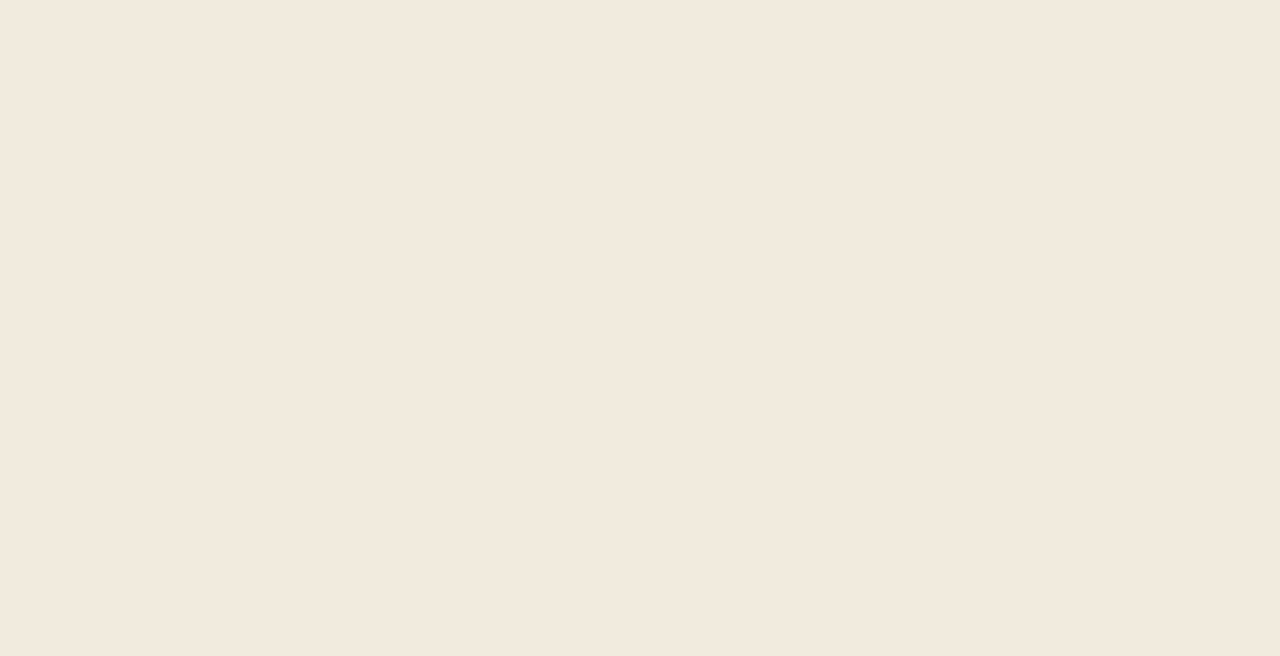
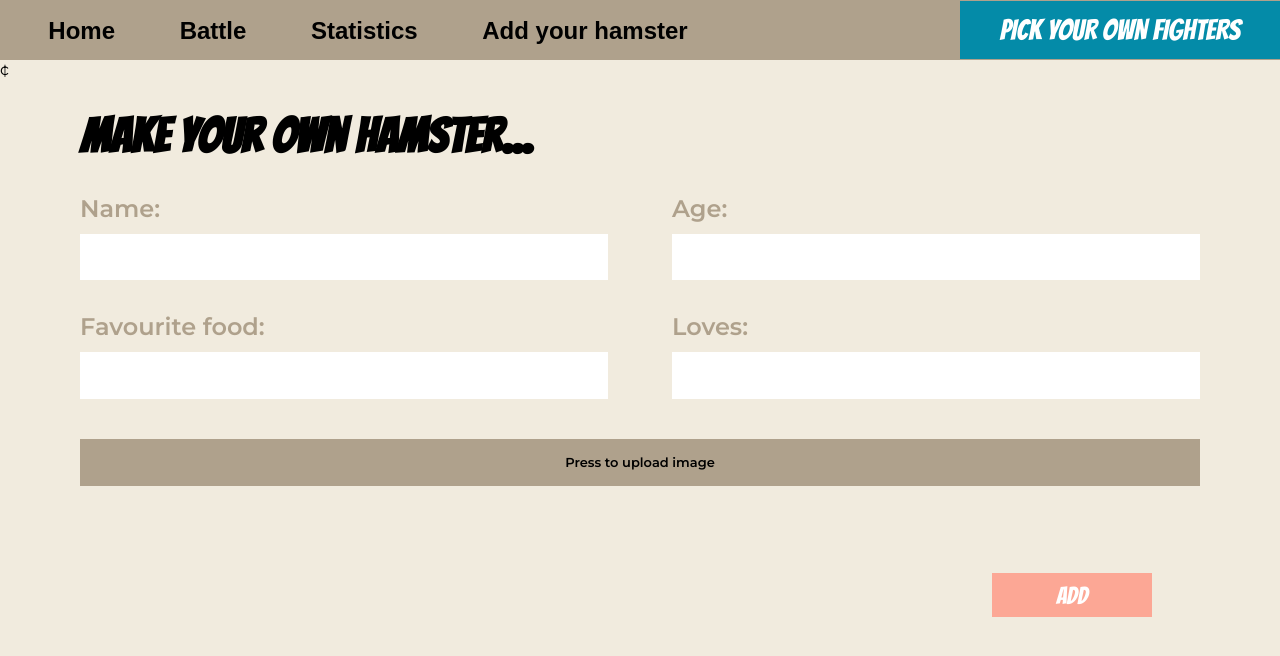
Before and after one commit to gabbijonsson/hamsterwars-hamsterburen, a React (Create React App) app: page /upload in a window 1280 px wide. Before the commit this address led to /result. Shown: the top 656 px of the page. Built offline with nearby package versions, Linux system fonts and the light colour scheme.

Commit message:
ÄNTLIGEN fått till alla routes på rätt sätt, bara get requesten med query kvar nu

```diff
--- a/src/components/DesktopHeaderBtn.jsx
+++ b/src/components/DesktopHeaderBtn.jsx
@@ -1,19 +1,20 @@
 import React from 'react';
 import './DesktopHeaderBtn.css';
-import {Link} from 'react-router-dom';
+import {useHistory} from 'react-router-dom';
 
 const DesktopHeaderBtn = ({text, color,link}) => {
 
-	let defaultLink = '/';
-	if(link){
-		defaultLink = link;
+	const history = useHistory();
+
+	const sendTo = (link)=> {
+		history.push(link);
 	}
+
+
     return(
-		<Link to={defaultLink}>
-			<button className={'generic-desktop ' + color}>
+			<button onClick={()=>sendTo(link) } className={'generic-desktop ' + color}>
 				{text}
 			</button>
-		</Link>
 
     )
 }
--- a/src/components/GenericBtn.jsx
+++ b/src/components/GenericBtn.jsx
@@ -11,7 +11,7 @@
 	}
 
     return(
-			<button onClick={sendTo(link)} className={'generic ' + color}>
+			<button onClick={()=>sendTo(link)} className={'generic ' + color}>
 				{text}
 			</button>
     )
--- a/src/components/PickWinnerBtn.jsx
+++ b/src/components/PickWinnerBtn.jsx
@@ -1,13 +1,17 @@
 import React from 'react';
+import { useHistory } from 'react-router-dom';
 import './PickWinnerBtn.css';
-import {Link} from 'react-router-dom';
 
 const PickWinnerBtn = ({pickWinner}) => {
+	const history = useHistory();
+
+	const switchToResult = ()=>{
+		pickWinner();
+		history.push('/result/:id');
+	}
 
 	return(
-		<Link to="/result/:id">
-			<button className="pick-button" onClick={() =>  pickWinner() }><h1>Pick as winner</h1></button>
-		</Link>
+			<button className="pick-button" onClick={() => switchToResult() }><h1>Pick as winner</h1></button>
 	)
 }
 
```
